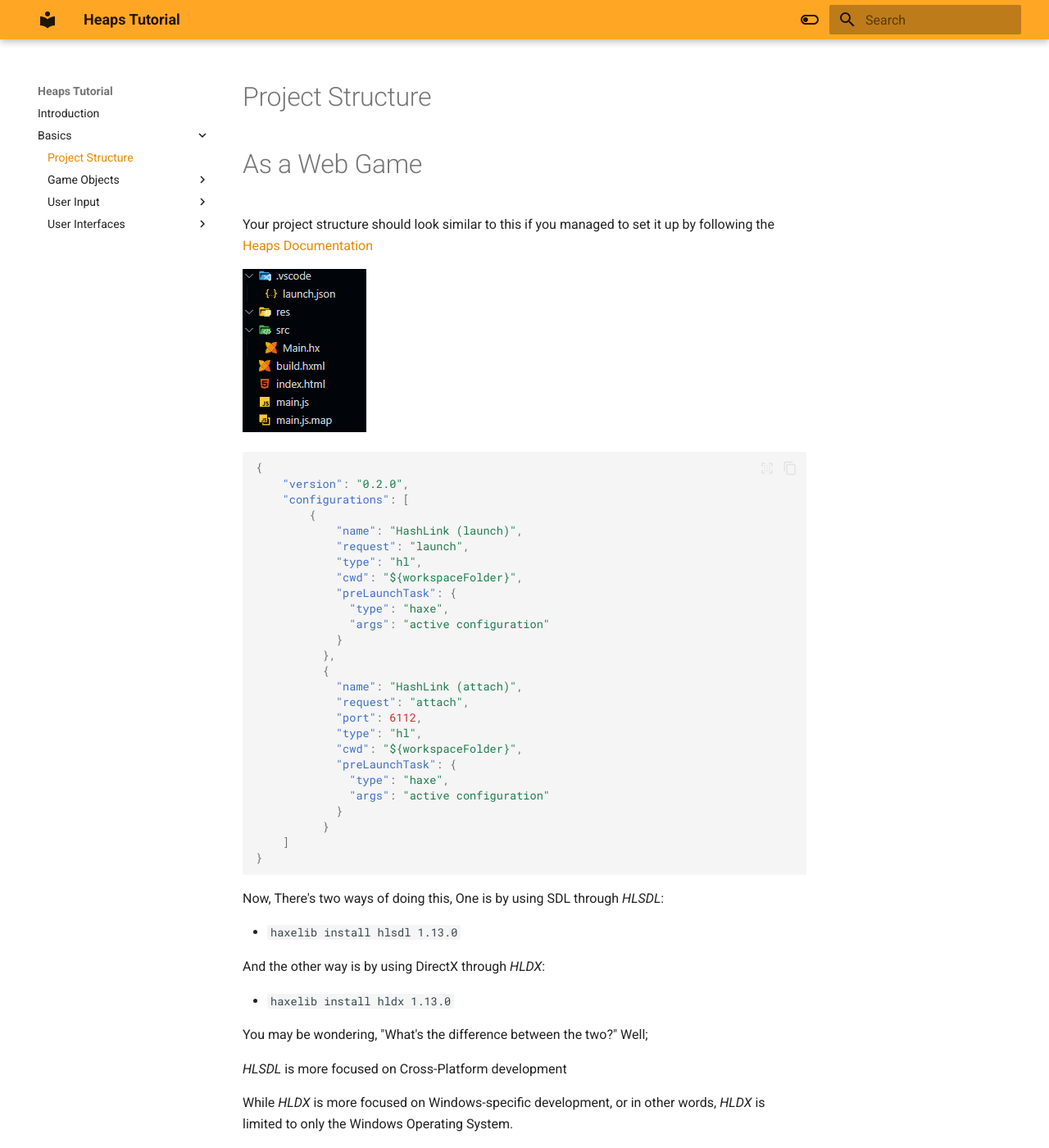
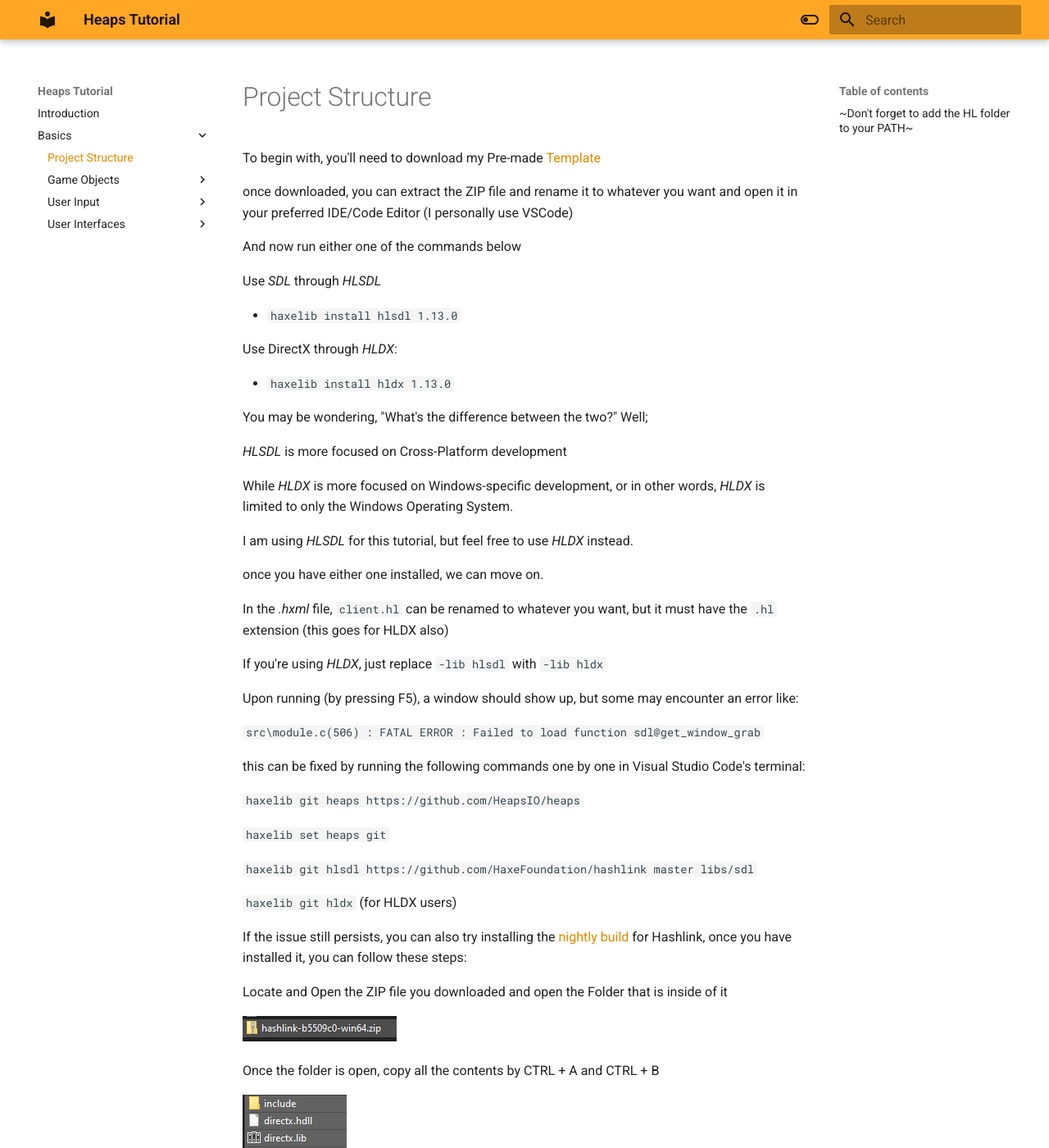
Before and after one commit to Mezo-hx/HeapsTutorial, an MkDocs documentation site: the page built from docs/Tutorial/ProjectStructure.md, in a window 1280 px wide and 1400 px high. Shown: the whole window at 82% size. Built offline with MkDocs 1.6.1 and Material for MkDocs 9.7.7, drawn with Linux system fonts in a browser that asks for light colours; some of the changed text lies outside the part shown.

Commit message:
Update 2

````diff
--- a/docs/Tutorial/ProjectStructure.md
+++ b/docs/Tutorial/ProjectStructure.md
@@ -1,44 +1,16 @@
 # Project Structure
 
-# As a Web Game
-Your project structure should look similar to this if you managed to set it up by following the [Heaps Documentation](https://heaps.io/documentation/hello-world.html)
+To begin with, you'll need to download my Pre-made [Template](https://github.com/FacilitatedIsTaken/heapsGameTemplate/archive/refs/heads/main.zip)
 
-![ProjectStructure](../Images/ProjectStructure.png)
+once downloaded, you can extract the ZIP file and rename it to whatever you want and open it in your preferred IDE/Code Editor (I personally use VSCode)
 
-```json
-{
-	"version": "0.2.0",
-	"configurations": [
-		{
-			"name": "HashLink (launch)",
-			"request": "launch",
-			"type": "hl",
-			"cwd": "${workspaceFolder}",
-			"preLaunchTask": {
-			  "type": "haxe",
-			  "args": "active configuration"
-			}
-		  },
-		  {
-			"name": "HashLink (attach)",
-			"request": "attach",
-			"port": 6112,
-			"type": "hl",
-			"cwd": "${workspaceFolder}",
-			"preLaunchTask": {
-			  "type": "haxe",
-			  "args": "active configuration"
-			}
-		  }
-	]
-}
-```
+And now run either one of the commands below
 
-Now, There's two ways of doing this, One is by using SDL through *HLSDL*:
+Use *SDL* through *HLSDL*
 
 - `haxelib install hlsdl 1.13.0`
 
-And the other way is by using DirectX through *HLDX*:
+Use DirectX through *HLDX*:
 
 - `haxelib install hldx 1.13.0`
 
@@ -50,13 +22,9 @@
 
 I am using *HLSDL* for this tutorial, but feel free to use *HLDX* instead.
 
-once you have either one installed, we can move on. The only thing you'll need to do is edit your `.hxml` file, and add 4 new lines:
+once you have either one installed, we can move on.
 
-![Exe](../Images/CodeGraphic.png)
-
-For information about `-D dce=full`, check out [Docs For It](https://haxe.org/manual/cr-dce.html)
-
-`client.hl` can be renamed to whatever you want, but it must have the `.hl` extension (this goes for HLDX also)
+In the *.hxml* file, `client.hl` can be renamed to whatever you want, but it must have the `.hl` extension (this goes for HLDX also)
 
 If you're using *HLDX*, just replace `-lib hlsdl` with `-lib hldx`
 
--- a/mkdocs.yml
+++ b/mkdocs.yml
@@ -38,6 +38,7 @@
     - Project Structure: Tutorial/ProjectStructure.md
     - Game Objects:
       - Texts and Fonts: Tutorial/Texts.md
+      - Use of Scenes: Tutorial/Scenes.md
       - Basic Shapes: Tutorial/Shapes.md
       - Images and Sprites: Tutorial/Images_and_Sprites.md
       - Cameras: Tutorial/Cameras.md
````
Also changed, not shown: docs/Tutorial/Shapes.md (+26 -0 lines), docs/Images/BasicShapeFinish.png (added), docs/Tutorial/Scenes.md (added).
